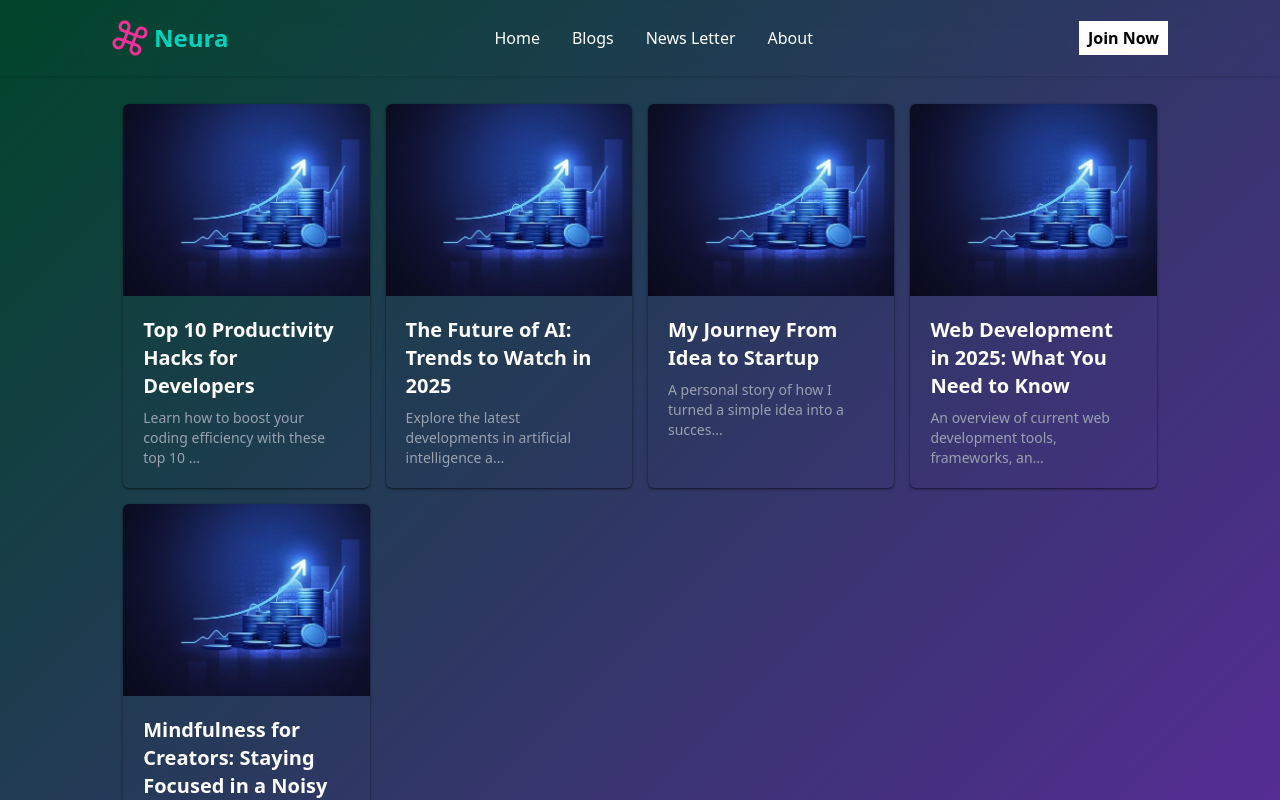
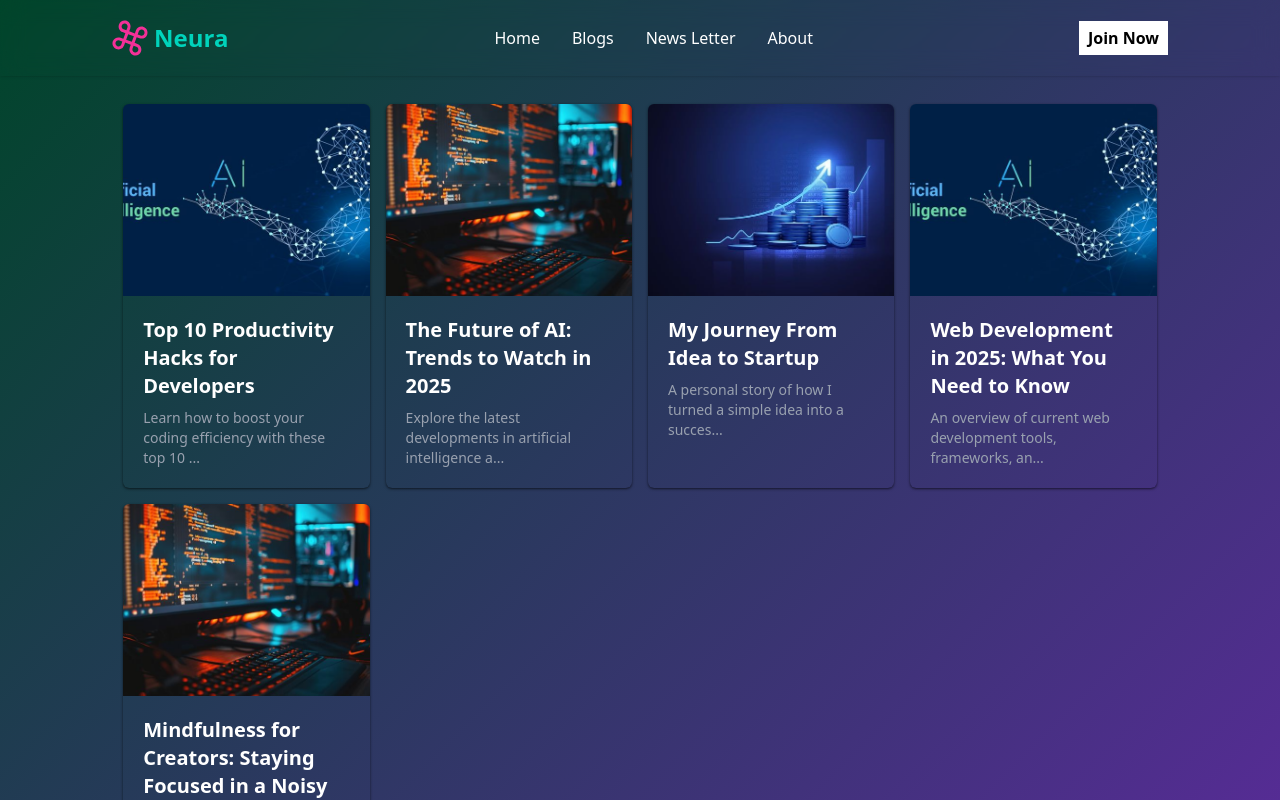
Before and after one commit to dev-mosarof66/Neura-frontend, a React (Vite) app: page /blogs in a window 1280 px wide. Shown: the top 800 px of the page. Built offline with nearby package versions, Linux system fonts and the light colour scheme.

Commit message:
Admin design started

```diff
--- a/api/data.js
+++ b/api/data.js
@@ -1,30 +1,36 @@
+import img01 from '../src/assets/images/ai.jpg'
+import img02 from '../src/assets/images/developer.jpg'
+import img03 from '../src/assets/images/start-up.jpg'
+import img04 from '../src/assets/images/ai.jpg'
+import img05 from '../src/assets/images/developer.jpg'
+
 const data = [
   {
-    "image": "https://example.com/images/productivity.jpg",
+    "image": img01,
     "title": "Top 10 Productivity Hacks for Developers",
     "description": "Learn how to boost your coding efficiency with these top 10 productivity techniques used by professionals.",
     "content": "Productivity is key to success as a developer. In this blog, we cover ten proven strategies, including the Pomodoro Technique, keyboard shortcuts, automation tools, and minimizing distractions. We also explore ways to manage burnout and maintain work-life balance while staying on top of your goals."
   },
   {
-    "image": "https://example.com/images/ai-future.jpg",
+    "image": img02,
     "title": "The Future of AI: Trends to Watch in 2025",
     "description": "Explore the latest developments in artificial intelligence and what they mean for the future of technology and work.",
     "content": "Artificial Intelligence continues to evolve, with key trends like generative AI, ethical AI frameworks, and AI-powered tools in healthcare, finance, and education. This article explores where AI is headed, how it's being regulated, and what skills developers should learn to stay ahead in the AI-driven future."
   },
   {
-    "image": "https://example.com/images/startup-journey.jpg",
+    "image": img03,
     "title": "My Journey From Idea to Startup",
     "description": "A personal story of how I turned a simple idea into a successful startup with lessons learned along the way.",
     "content": "Starting a business from scratch isn’t easy. In this personal narrative, I walk through the highs and lows of turning my passion project into a full-time startup. From validating the idea to pitching investors, and building a team to facing market challenges, I share everything I learned along the way."
   },
   {
-    "image": "https://example.com/images/web-dev.jpg",
+    "image": img04,
     "title": "Web Development in 2025: What You Need to Know",
     "description": "An overview of current web development tools, frameworks, and best practices every developer should follow.",
     "content": "Web development is evolving rapidly. In 2025, developers must stay up to date with modern tools like Vite, React Server Components, and edge functions. This article dives into popular frameworks, performance optimization, accessibility standards, and the importance of developer experience in modern web projects."
   },
   {
-    "image": "https://example.com/images/mindfulness.jpg",
+    "image": img05,
     "title": "Mindfulness for Creators: Staying Focused in a Noisy World",
     "description": "Discover how mindfulness practices can help creators stay focused and inspired amidst constant distractions.",
     "content": "In today’s fast-paced digital environment, creators often face distractions and burnout. This blog post introduces mindfulness techniques—like meditation, breathing exercises, and digital detoxing—that help enhance focus, boost creativity, and improve emotional well-being, ultimately making you a better and happier creator."
--- a/src/components/public/blog.jsx
+++ b/src/components/public/blog.jsx
@@ -1,5 +1,4 @@
 import { useNavigate } from 'react-router';
-import img from '../../assets/images/start-up.jpg'
 
 const Blog = ({ data }) => {
     return (
@@ -17,7 +16,7 @@ const BlogCard = ({ image, title, description, item }) => {
     const navigate = useNavigate()
     return (
         <div onClick={() => navigate(`/blogs/${title}`, { state: item })} className="w-full rounded-md overflow-hidden shadow-sm  hover:shadow-md shadow-black/50 transition-shadow cursor-pointer duration-300">
-            <img className="w-full h-48 bg-amber-50 object-cover" src={img} />
+            <img className="w-full h-48 bg-amber-50 object-cover" src={image} />
             <div className="p-5">
                 <h2 className="text-xl font-semibold text-white mb-2">{title}</h2>
                 <p className="text-gray-400 text-sm">{description.length > 40 ? description.slice(0, 60) + '...' : description}</p>
--- /dev/null
+++ b/src/pages/admin/dashboard.jsx
@@ -0,0 +1,9 @@
+import React from 'react'
+
+const Dashboard = () => {
+  return (
+    <div>Dashboard</div>
+  )
+}
+
+export default Dashboard
--- /dev/null
+++ b/src/pages/admin/login.jsx
@@ -0,0 +1,9 @@
+import React from 'react'
+
+const Login = () => {
+  return (
+    <div>Login</div>
+  )
+}
+
+export default Login
--- a/src/route.jsx
+++ b/src/route.jsx
@@ -12,12 +12,13 @@ const Error = lazy(() => import('./pages/public/Error'))
 const BlogDescription = lazy(() => import('./pages/public/BlogDescription'))
 const Saved = lazy(() => import('./pages/user/Saved'))
 const Loader = lazy(() => import('./components/public/loader'))
+const AdminLogin = lazy(() => import('../src/pages/admin/login'))
+const AdminDashboard = lazy(() => import('../src/pages/admin/dashboard'))
 
 const route = () => {
     return (
         <BrowserRouter>
             <Suspense fallback={<Loader />}>
-
                 <Routes>
                     <Route path='' element={<Layout />} >
                         <Route index element={<Landing />} />
@@ -31,6 +32,8 @@ const route = () => {
                     <Route path='/login' element={<Login />} />
                     <Route path='/signup' element={<Signup />} />
                     <Route path='*' element={<Error />} />
+                    <Route path='/admin' element={<AdminDashboard />} />
+                    <Route path='/admin/login' element={<AdminLogin />} />
                 </Routes>
             </Suspense>
 
```
